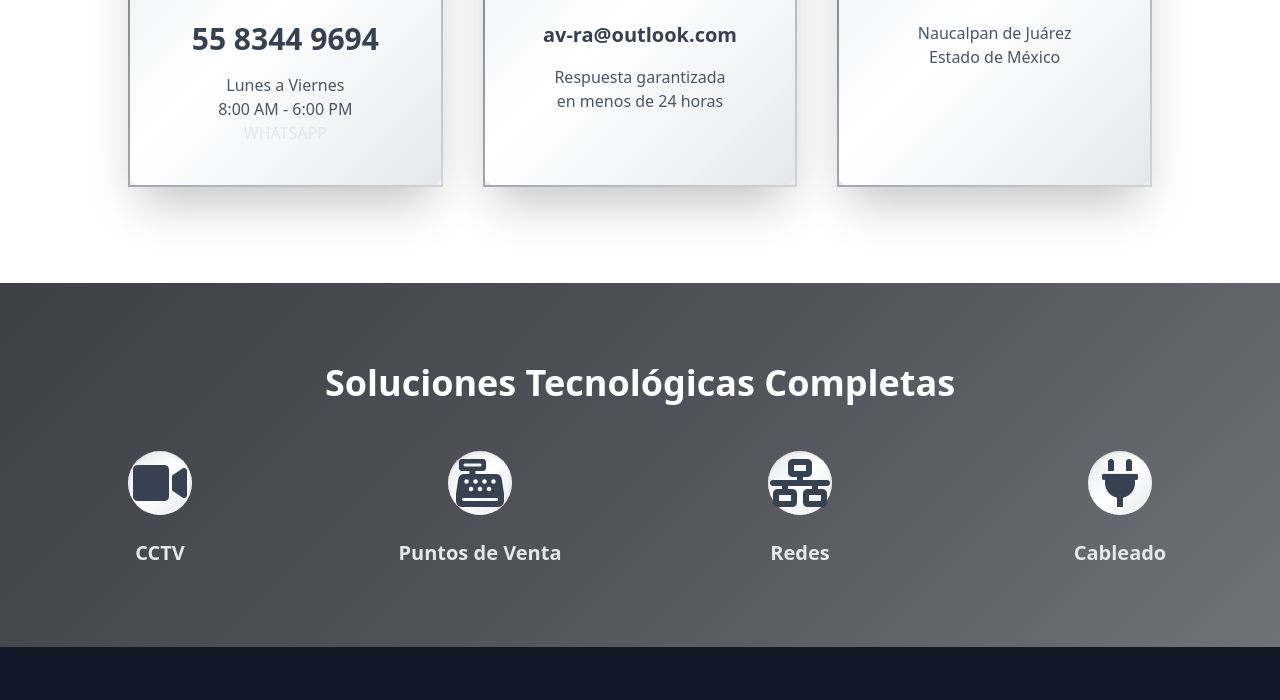
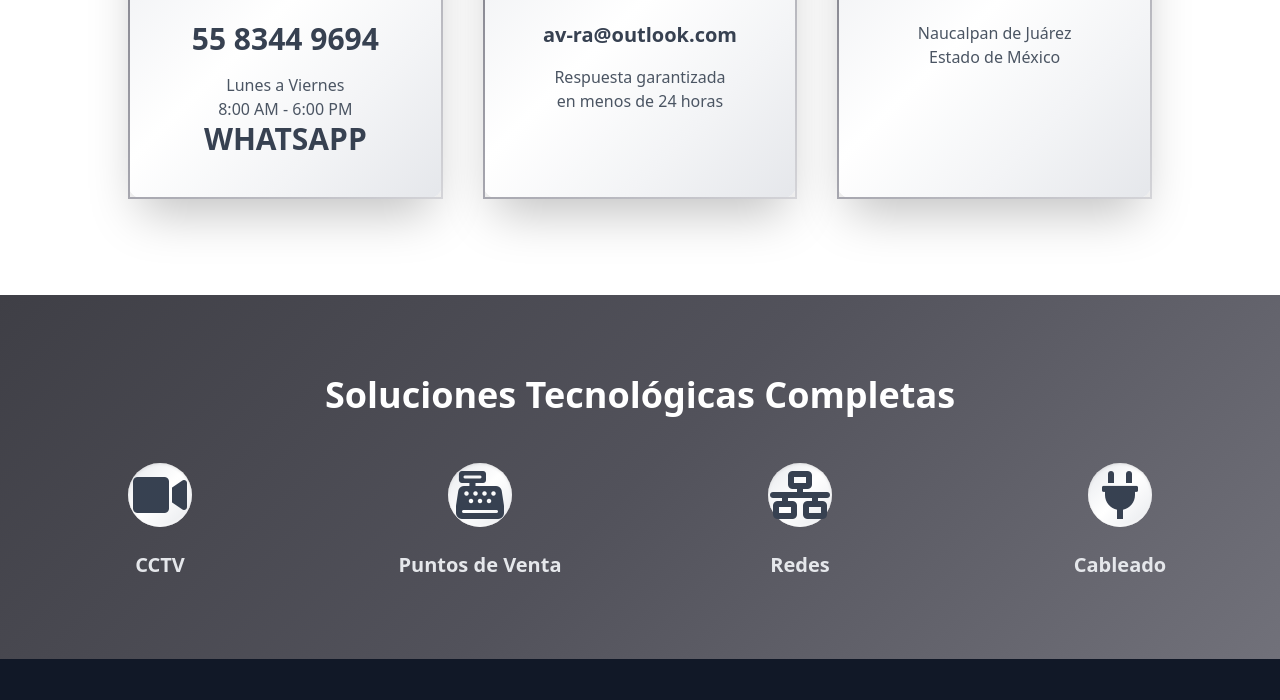
Before and after one commit to h3ro0d3s/AVRASEG, a plain HTML site: page index.html in a window 1280 px wide. Shown: the part 2609-3309 px from the top of the page. Drawn offline with nearby package versions, Linux system fonts and the light colour scheme.

Commit message:
Add files via upload

```diff
--- a/index.html
+++ b/index.html
@@ -208,7 +208,7 @@
                     <p class="text-3xl font-bold text-gray-700 mb-4">55 8344 9694</p>
                     <p class="text-gray-600 font-medium">Lunes a Viernes</p>
                     <p class="text-gray-600 font-medium">8:00 AM - 6:00 PM</p>
-                        <a href="https://wa.link/pbvk8g" class="text-gray-200 hover:text-white transition-colors font-medium">WHATSAPP</a>
+                        <a href="https://wa.link/pbvk8g" class="text-3xl font-bold text-gray-700 mb-4">WHATSAPP</a>
 
                 </div>
 
```
